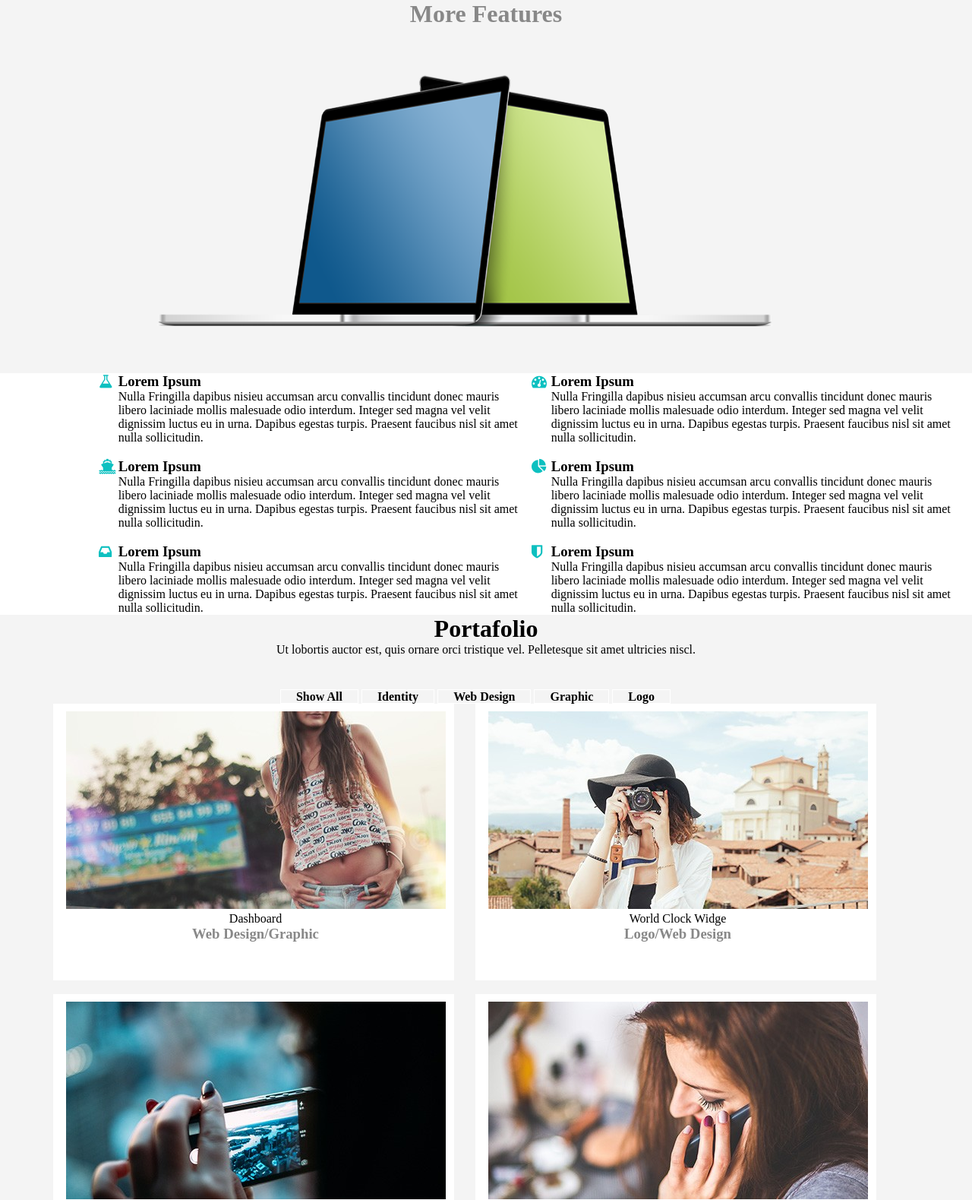
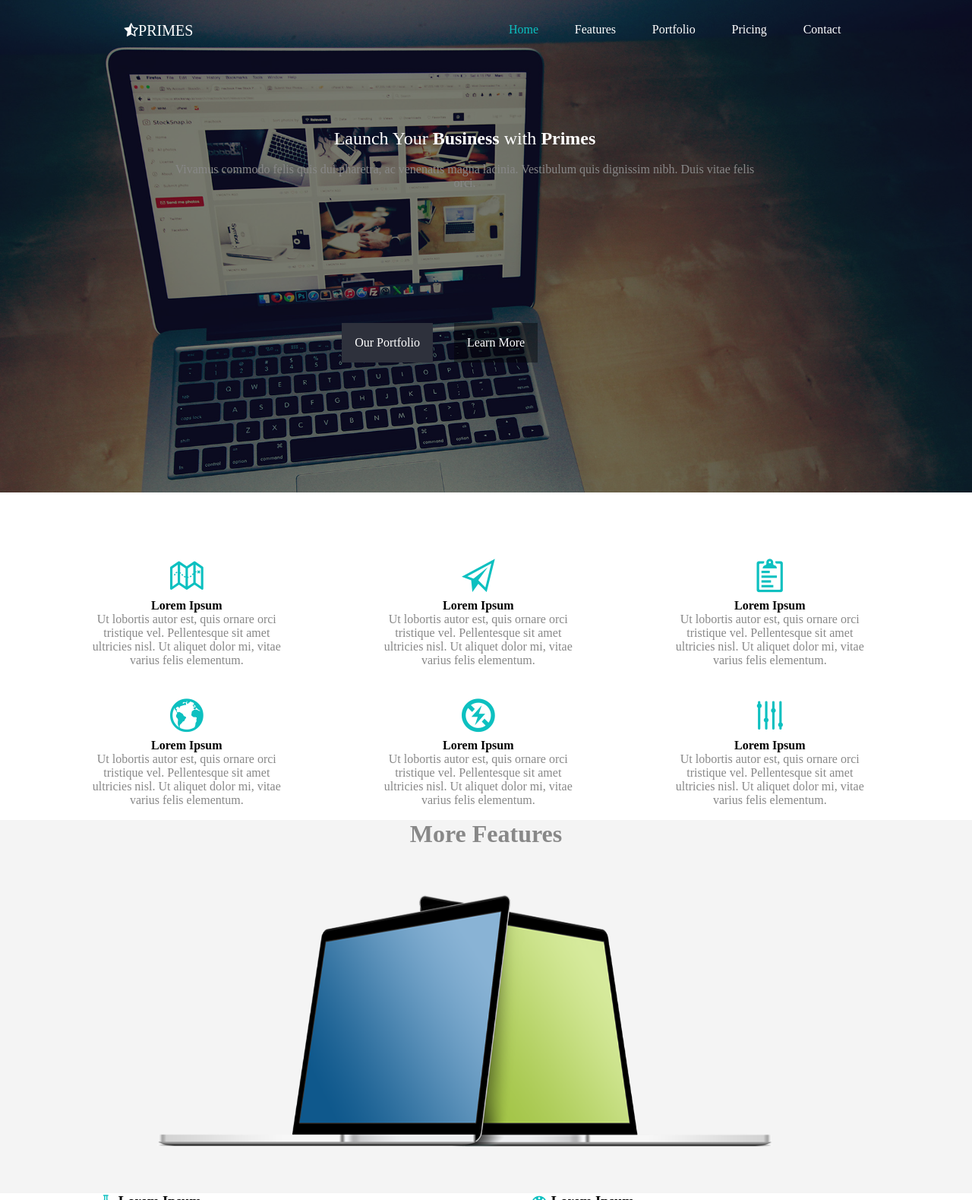
Before and after one commit to carol198/EjercicioGrupal, a plain HTML site: page index.html in a window 1280 px wide. Shown: the top 1579 px of the page at 76% size. Drawn offline with Linux system fonts and the light colour scheme; files that its build step writes are made by us from their sources; files whose address does not match are found by name.

Commit message:
modificacionroxy

```diff
--- a/css/main.css
+++ b/css/main.css
@@ -1,3 +1,63 @@
+header {
+	background-image: url(../img/background/hero.jpg);
+	background-size: 100%;
+}
+
+header section {
+	background: rgba(0, 0, 0, 0.5);
+}
+
+.bfoto i {
+	margin: 5% 25% ;
+	font-size: 20px;
+}
+
+a {
+	text-decoration: none;
+	color: white;
+}
+
+ul {
+	list-style-type: none;
+}
+
+.navega li {
+	position: relative;
+	float: left;
+	text-align: center;
+	margin: 5% 3% 10% 5%;
+}
+
+.centro {
+	margin: 5%;
+}
+
+.boton1 {
+	background-color: #2E313C;
+	position: relative;
+	float: right;
+	padding: 3% 3% 3% 3%;
+	margin-bottom: 30%;
+	margin-top: 20%;
+}
+
+.boton2 {
+	background: rgba(2, 1, 0, 0.4);
+	position: relative;
+	float: left;
+	padding: 3% 3% 3% 3%;
+	border: 1px transparent;
+	margin-top: 20%;
+}
+
+.cuatro {
+	padding: 5%;
+}
+
+.ico {
+	font-size: 50px;
+}
+/*termina primera partes(ROSA)*/
 .imagC{
 	width: 900px;
 	height: 450px;
--- a/index.html
+++ b/index.html
@@ -16,6 +16,105 @@
   <link rel="stylesheet" type="text/css" href="css/font-awesome.min.css">
 </head>
 <body>
+		<header>
+		<section>
+		<div class="contaier">
+			<div class="row">
+				<dic class="col-12">
+					<div class="bfoto">
+						<div class="barra bg-gray">
+							<div class="col-6 text-white">
+							<i class="fa fa-star-half-o">PRIMES</i>
+							</div>
+							<div class="col-6 text-white">
+								<div class="navega">
+									<ul>
+										<li><a class="active" href="">Home</a></li>
+										<li><a href="">Features</a></li>
+										<li><a href="">Portfolio</a></li>
+										<li><a href="">Pricing</a></li>
+										<li><a href="">Contact</a></li>
+									</ul>
+								</div>
+							</div>
+						</div>
+						<div class="row">
+							<div class="col-12">
+								<div class="centro text-center text-white">
+									<h1 class="f-400">Launch Your <strong>Business</strong> with <strong>Primes</strong></h1>
+									<br>
+									<p class="text-gray">Vivamus commodo felis quis dui pharetra, ac venenatis magna lacinia. Vestibulum quis dignissim nibh. Duis vitae felis <br>orci.</p>
+								</div>
+								<div class="row">
+									<div class="col-12">
+										<div class="row">
+											<div class="col-6">
+												<div class="boton1"><a href="">Our Portfolio</a></div>
+											</div>
+											<div class="col-6">
+												<div class="boton2"><a href="">Learn More</a></div>
+												<br>
+												<br>
+											</div>
+										</div>
+									</div>
+								</div>
+							</div>
+						</div>
+					</div>
+				</div>
+			</div>
+		</div>
+		</section>
+	</header>
+	<section>
+		<div class="row">
+			<div class="cuatro">
+				<div class="col-4">
+					<div class="row">
+						<div class="col-12 centro text-center">
+							<i class="ion-map ico active"></i>
+							<h4>Lorem Ipsum</h4>
+							<p class="text-gray">Ut lobortis autor est, quis ornare orci <br>tristique vel. Pellentesque sit amet <br>ultricies nisl. Ut aliquet dolor mi, vitae  <br>varius felis elementum.</p>
+						</div>
+						<div class="col-12 centro text-center">
+							<i class="ion-earth ico active"></i>
+							<h4>Lorem Ipsum</h4>
+							<p class="text-gray">Ut lobortis autor est, quis ornare orci <br>tristique vel. Pellentesque sit amet <br>ultricies nisl. Ut aliquet dolor mi, vitae  <br>varius felis elementum.</p>
+						</div>
+					</div>
+				</div>
+				<div class="col-4">
+					<div class="row">
+						<div class="col-12 centro text-center">
+							<i class="ion-paper-airplane ico active"></i>
+							<h4>Lorem Ipsum</h4>
+							<p class="text-gray">Ut lobortis autor est, quis ornare orci <br>tristique vel. Pellentesque sit amet <br>ultricies nisl. Ut aliquet dolor mi, vitae  <br>varius felis elementum.</p>
+						</div>
+						<div class="col-12 centro text-center">
+							<i class="ion-flash-off ico active"></i>
+							<h4>Lorem Ipsum</h4>
+							<p class="text-gray">Ut lobortis autor est, quis ornare orci <br>tristique vel. Pellentesque sit amet <br>ultricies nisl. Ut aliquet dolor mi, vitae  <br>varius felis elementum.</p>
+						</div>
+					</div>
+				</div>
+				<div class="col-4">
+					<div class="row">
+						<div class="col-12 centro text-center">
+							<i class="ion-clipboard ico active"></i>
+							<h4>Lorem Ipsum</h4>
+							<p class="text-gray">Ut lobortis autor est, quis ornare orci <br>tristique vel. Pellentesque sit amet <br>ultricies nisl. Ut aliquet dolor mi, vitae  <br>varius felis elementum.</p>
+						</div>
+						<div class="col-12 centro text-center">
+							<i class="ion-levels ico active"></i>
+							<h4>Lorem Ipsum</h4>
+							<p class="text-gray">Ut lobortis autor est, quis ornare orci <br>tristique vel. Pellentesque sit amet <br>ultricies nisl. Ut aliquet dolor mi, vitae  <br>varius felis elementum.</p>
+						</div>
+					</div>
+				</div>
+			</div>
+		</div>
+	</section><!--termina primera parte(ROSA)-->
 	<!--###########################################################-->
 	<!--###########################################################-->
 	<!--###############  MORE FEATURES ############################-->
```
